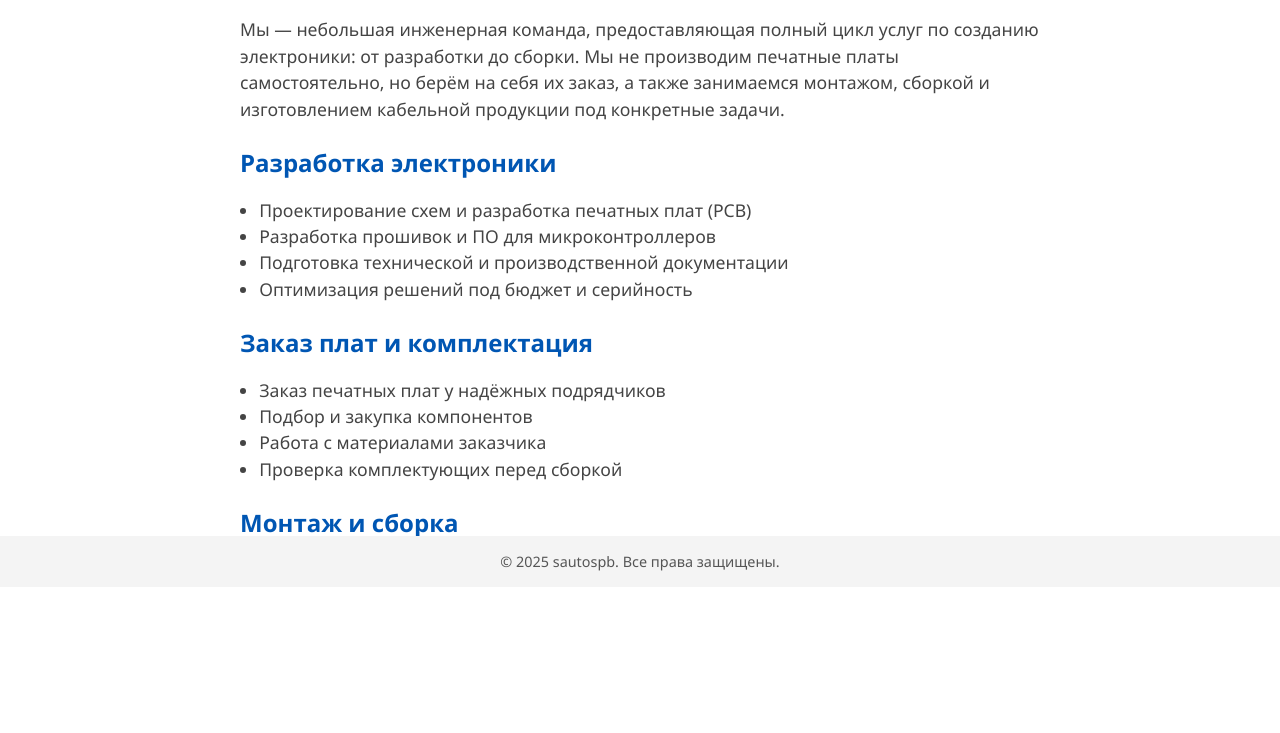
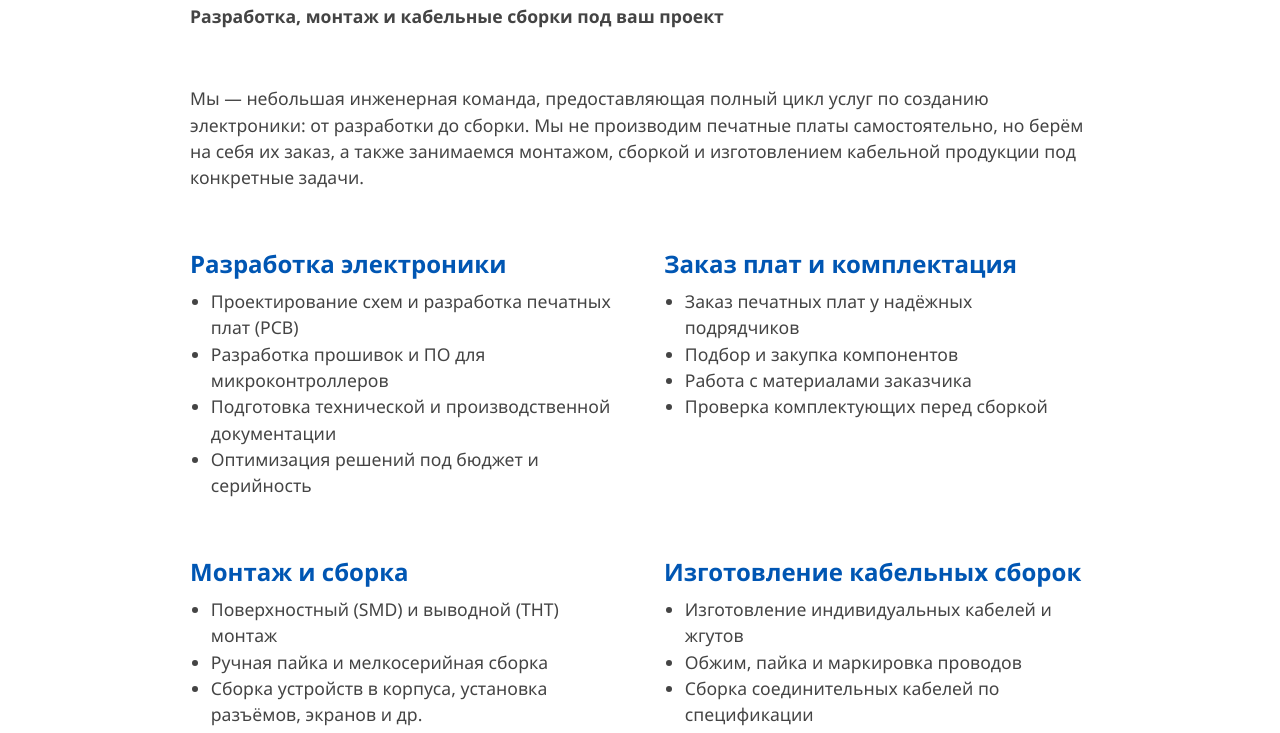
Before and after one commit to RFlowers69/sautospb-site, a plain HTML site: page services.html in a window 1280 px wide. Shown: the part 213-946 px from the top of the page. Before the commit the page ends 800 px from the top, so only its background shows below. Drawn offline with Linux system fonts and the light colour scheme.

Commit message:
Обновлена страница services. Сделан двухколоночный макет и исправлены стили

```diff
--- a/services.html
+++ b/services.html
@@ -12,7 +12,7 @@
       color: #222;
       display: flex;
       flex-direction: column;
-      height: 100vh;
+      min-height: 100vh;
     }
     header {
       background: #f4f4f4;
@@ -21,6 +21,7 @@
       justify-content: space-between;
       align-items: center;
       box-shadow: 0 1px 5px rgba(0,0,0,0.1);
+      flex-shrink: 0;
     }
     nav a {
       margin-left: 1.5rem;
@@ -34,13 +35,16 @@
       color: #003d80;
     }
     main {
-      flex: 1;
-      overflow-y: auto;
+      flex: 1 0 auto;
       padding: 2rem;
-      max-width: 800px;
+      max-width: 900px;
       margin: 0 auto;
+      display: grid;
+      grid-template-columns: 1fr 1fr;
+      gap: 2rem 3rem;
     }
     h1 {
+      grid-column: 1 / -1;
       font-size: 2.5rem;
       margin-bottom: 1rem;
       text-align: center;
@@ -48,17 +52,26 @@
     }
     h2 {
       color: #0056b3;
-      margin-top: 1.5rem;
+      margin-top: 0;
       margin-bottom: 0.5rem;
+      font-weight: 700;
     }
-    p, ul {
+    p {
+      grid-column: 1 / -1;
       font-size: 1.1rem;
       line-height: 1.5;
       color: #444;
-      margin-bottom: 1rem;
+      margin-top: 0;
+      margin-bottom: 1.5rem;
     }
     ul {
-      padding-left: 1.2rem;
+      list-style-type: disc;
+      padding-left: 1.3rem;
+      margin-top: 0;
+      margin-bottom: 1.5rem;
+      color: #444;
+      font-size: 1.1rem;
+      line-height: 1.5;
     }
     footer {
       background: #f4f4f4;
@@ -66,8 +79,13 @@
       padding: 1rem;
       font-size: 0.9rem;
       color: #555;
+      flex-shrink: 0;
     }
-    @media (max-width: 480px) {
+    @media (max-width: 720px) {
+      main {
+        grid-template-columns: 1fr;
+        padding: 1.5rem;
+      }
       h1 {
         font-size: 2rem;
       }
@@ -87,7 +105,7 @@
     <nav>
       <a href="index.html">Главная</a>
       <a href="about.html">О компании</a>
-      <a href="services.html">Услуги</a>
+      <a href="services.html" aria-current="page">Услуги</a>
       <a href="contact.html">Контакты</a>
     </nav>
   </header>
@@ -96,6 +114,7 @@
     <p><strong>Разработка, монтаж и кабельные сборки под ваш проект</strong></p>
     <p>Мы — небольшая инженерная команда, предоставляющая полный цикл услуг по созданию электроники: от разработки до сборки. Мы не производим печатные платы самостоятельно, но берём на себя их заказ, а также занимаемся монтажом, сборкой и изготовлением кабельной продукции под конкретные задачи.</p>
 
+    <section>
       <h2>Разработка электроники</h2>
       <ul>
         <li>Проектирование схем и разработка печатных плат (PCB)</li>
@@ -103,7 +122,9 @@
         <li>Подготовка технической и производственной документации</li>
         <li>Оптимизация решений под бюджет и серийность</li>
       </ul>
+    </section>
 
+    <section>
       <h2>Заказ плат и комплектация</h2>
       <ul>
         <li>Заказ печатных плат у надёжных подрядчиков</li>
@@ -111,7 +132,9 @@
         <li>Работа с материалами заказчика</li>
         <li>Проверка комплектующих перед сборкой</li>
       </ul>
+    </section>
 
+    <section>
       <h2>Монтаж и сборка</h2>
       <ul>
         <li>Поверхностный (SMD) и выводной (THT) монтаж</li>
@@ -119,7 +142,9 @@
         <li>Сборка устройств в корпуса, установка разъёмов, экранов и др.</li>
         <li>Контроль качества и функциональное тестирование</li>
       </ul>
+    </section>
 
+    <section>
       <h2>Изготовление кабельных сборок</h2>
       <ul>
         <li>Изготовление индивидуальных кабелей и жгутов</li>
@@ -127,7 +152,9 @@
         <li>Сборка соединительных кабелей по спецификации</li>
         <li>Проверка на целостность и электропроводимость</li>
       </ul>
+    </section>
 
+    <section style="grid-column: 1 / -1;">
       <h2>Почему выбирают нас:</h2>
       <ul>
         <li>Внимание к деталям и гибкий подход</li>
@@ -136,6 +163,7 @@
         <li>Ответственный подход к качеству и срокам</li>
         <li>Мы не просто собираем электронику — мы помогаем реализовать вашу идею в работающий продукт.</li>
       </ul>
+    </section>
   </main>
   <footer>
     &copy; 2025 sautospb. Все права защищены.
```
Lines whose indentation alone changed are shown as unchanged.
